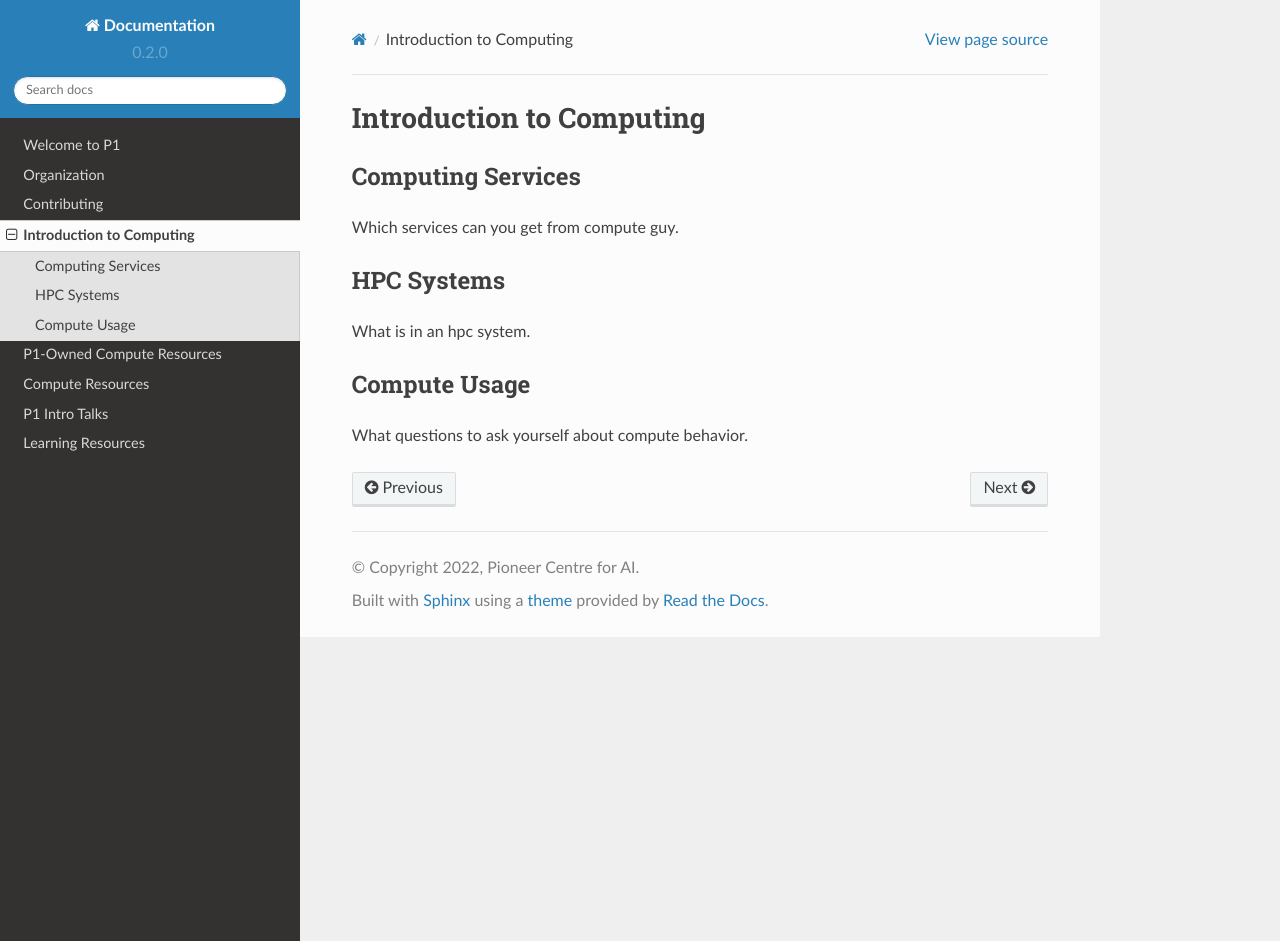
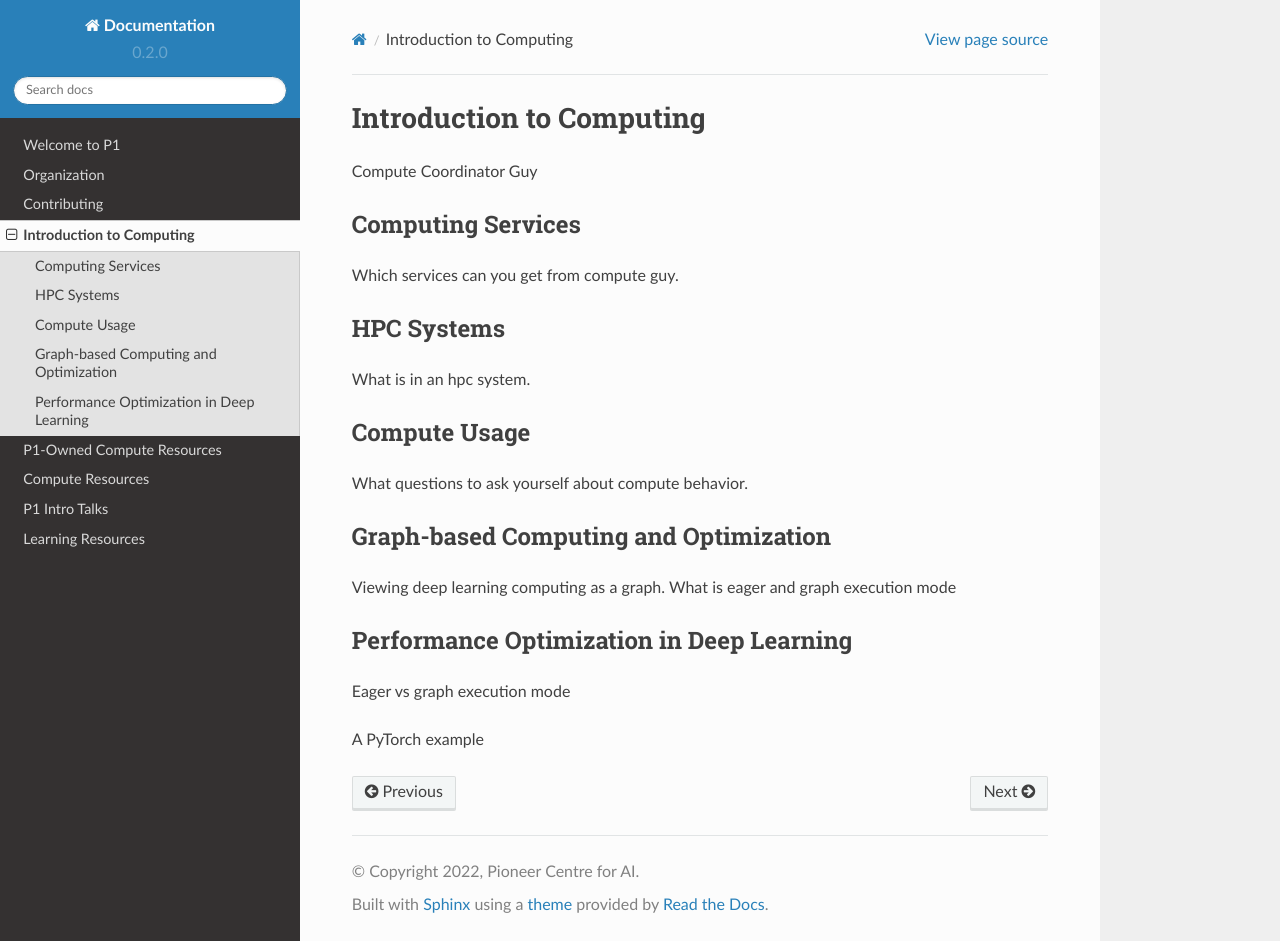
Before and after one commit to Pioneer-Centre-for-AI/p1-compute-documentation, a Sphinx documentation site: the page built from docs/source/introduction-to-computing.rst, in a window 1280 px wide and 941 px high. Built offline with Sphinx 7.4.7 and the Read the Docs theme 2.0.0, drawn with Linux system fonts in a browser that asks for light colours.

Commit message:
A few tweaks, nothing major. Seeing how line breaks affects the layout

```diff
--- a/docs/source/introduction-to-computing.rst
+++ b/docs/source/introduction-to-computing.rst
@@ -1,5 +1,6 @@
 Introduction to Computing
 #########################
+Compute Coordinator Guy
 
 Computing Services
 ==================
@@ -12,3 +13,14 @@ What is in an hpc system.
 Compute Usage
 =============
 What questions to ask yourself about compute behavior.
+
+Graph-based Computing and Optimization
+======================================
+Viewing deep learning computing as a graph.
+What is eager and graph execution mode
+
+Performance Optimization in Deep Learning
+=========================================
+Eager vs graph execution mode
+
+A PyTorch example
```
Also changed, not shown: docs/source/contributing.rst (+8 -5 lines).
